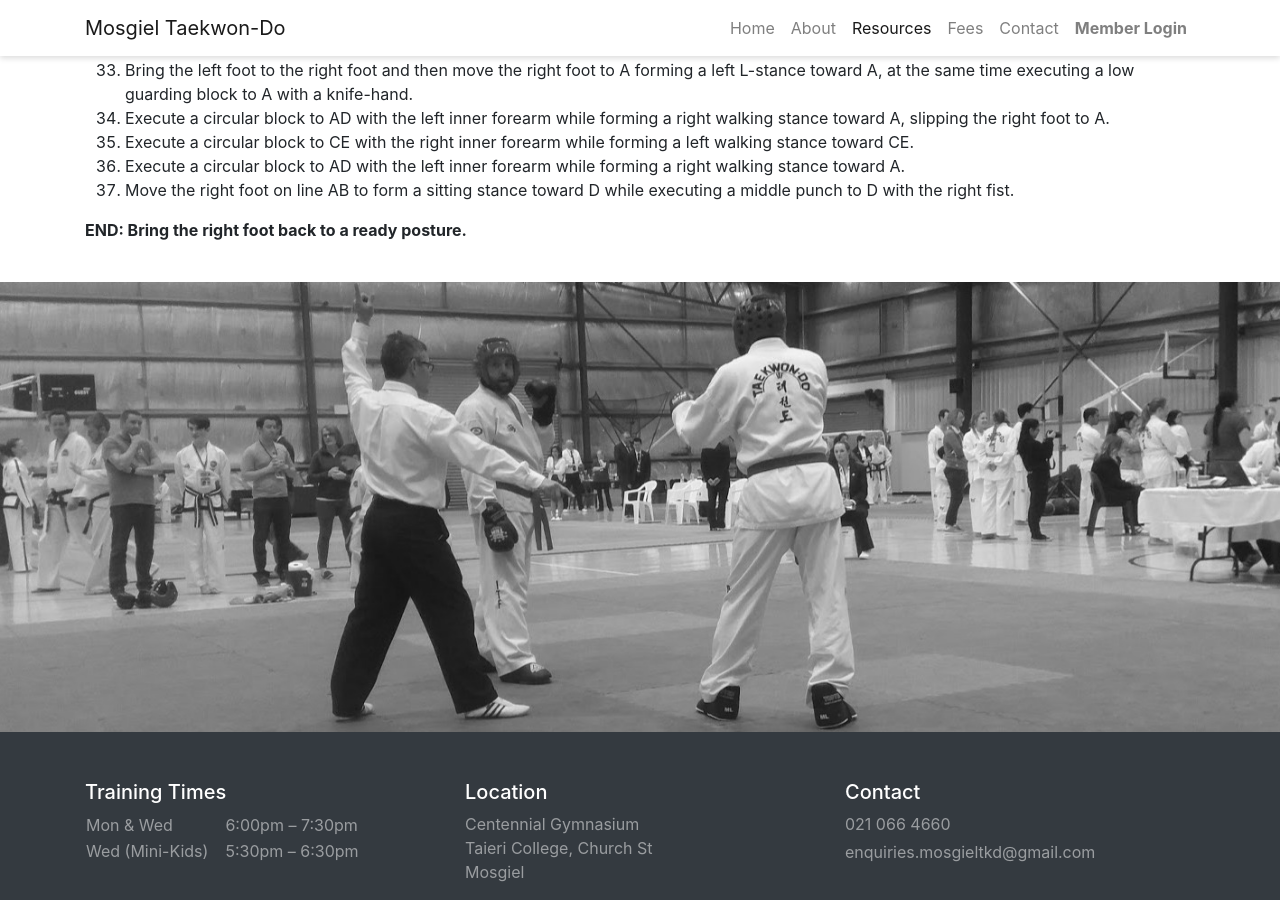
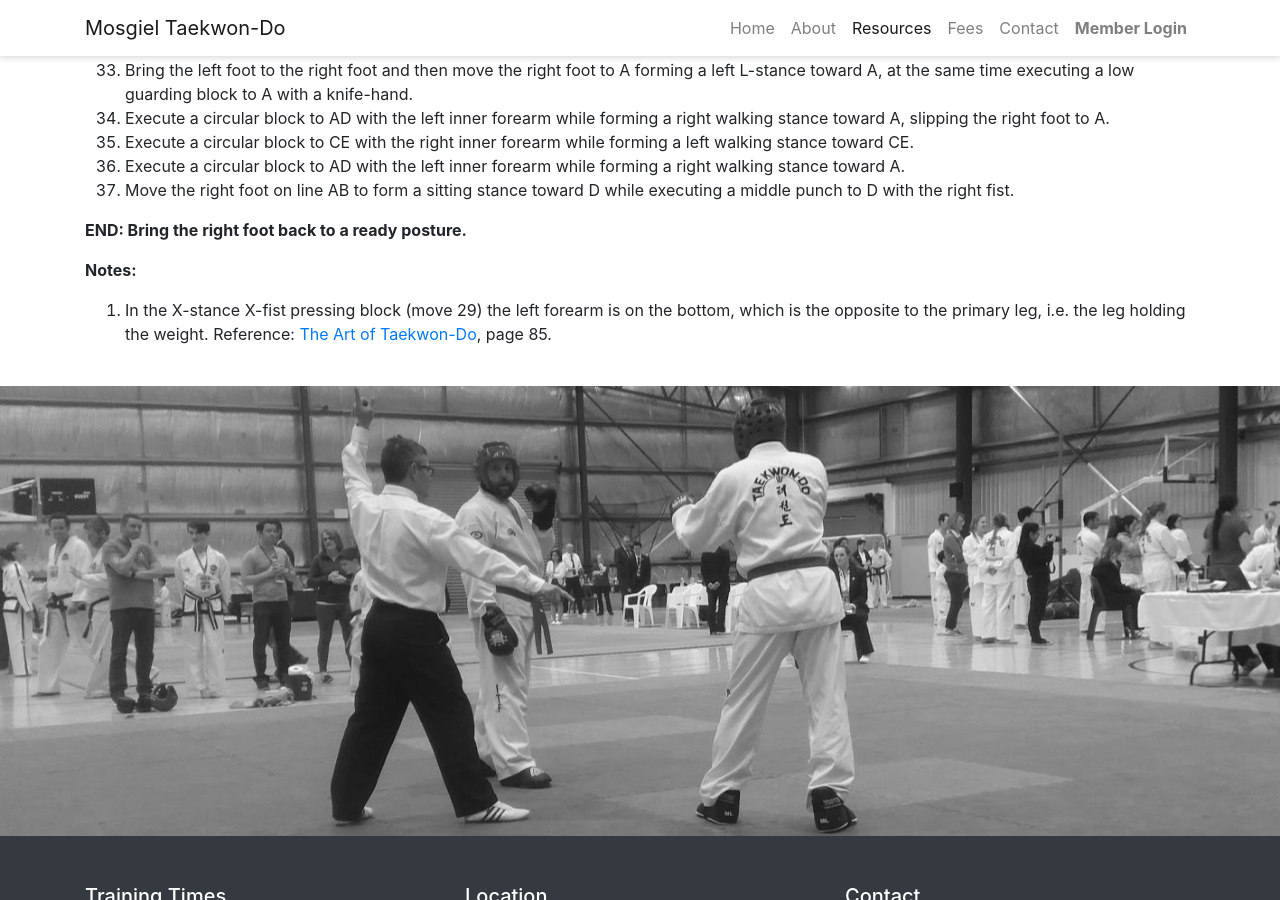
Before and after one commit to gurubobnz/www.mosgieltkd.co.nz, a Jekyll site: the page built from resources/patterns/toi-gye.html, in a window 1280 px wide and 900 px high, scrolled down 1662 px. Built offline with Jekyll 4.4.1, drawn with Linux system fonts in a browser that asks for light colours; nearby versions of some CDN libraries; some web fonts are replaced.

Commit message:
Add notes for Toi Gye, change layout slightly

```diff
--- a/_layouts/pattern.html
+++ b/_layouts/pattern.html
@@ -49,7 +49,12 @@ layout: default
   {% endif %}
 
   {% if page.notes %}
-    {{ page.notes | raw }}
+    <p><strong>Notes:</strong></p>
+    <ol>
+      {% for note in page.notes %}
+        <li>{{ note | raw }}</li>
+      {% endfor %}
+    </ol>
   {% endif %}
 </div>
 
--- a/resources/patterns/dan-gun.html
+++ b/resources/patterns/dan-gun.html
@@ -28,5 +28,6 @@ movements:
   - "Move the right foot to B forming a right walking stance toward B while executing a high punch to B with the right fist."
   - "Move the right foot to A turning clockwise to form a left L-stance toward A while executing a middle outward strike to A with the right knife-hand."
   - "Move the left foot to A forming a left walking stance toward A while executing a high punch to A with the left fist."
-notes: <p>Dan Gun if performed correctly will end up slightly behind the starting position due to the geometries in the stances <a href="https://tkdtalk.co.nz/dan-gun-and-the-exception-to-the-rule/">https://tkdtalk.co.nz/dan-gun-and-the-exception-to-the-rule/</a>.</p>
+notes:
+  - <p>Dan Gun if performed correctly will end up slightly behind the starting position due to the geometries in the stances <a href="https://tkdtalk.co.nz/dan-gun-and-the-exception-to-the-rule/" target="_blank">https://tkdtalk.co.nz/dan-gun-and-the-exception-to-the-rule/</a>.</p>
 ---
--- a/resources/patterns/toi-gye.html
+++ b/resources/patterns/toi-gye.html
@@ -43,4 +43,6 @@ movements:
   - "Execute a circular block to CE with the right inner forearm while forming a left walking stance toward CE."
   - "Execute a circular block to AD with the left inner forearm while forming a right walking stance toward A."
   - "Move the right foot on line AB to form a sitting stance toward D while executing a middle punch to D with the right fist."
+notes:
+  - "<p>In the X-stance X-fist pressing block (move 29) the left forearm is on the bottom, which is the opposite to the primary leg, i.e. the leg holding the weight. Reference: <a href=\"https://www.amazon.co.uk/Taekwon-Do-Grand-Master-Trajtenberg-2015-01-01/dp/B01A65LMV4\" target=\"_blank\">The Art of Taekwon-Do</a>, page 85.</p>"
 ---
```
